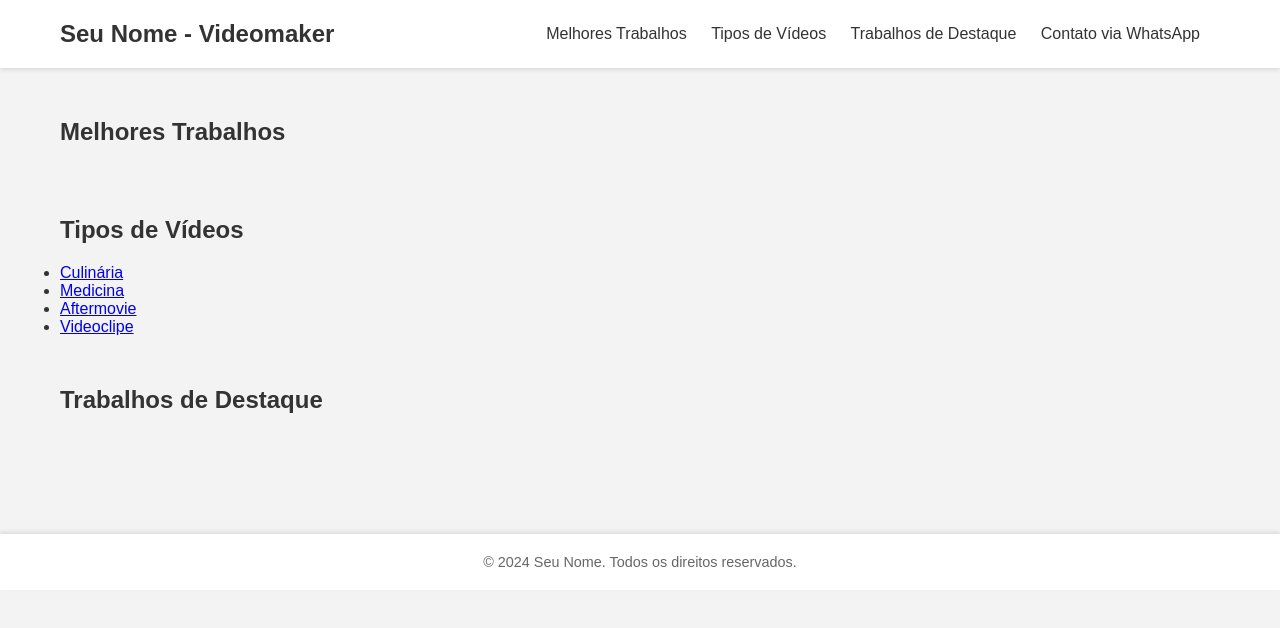
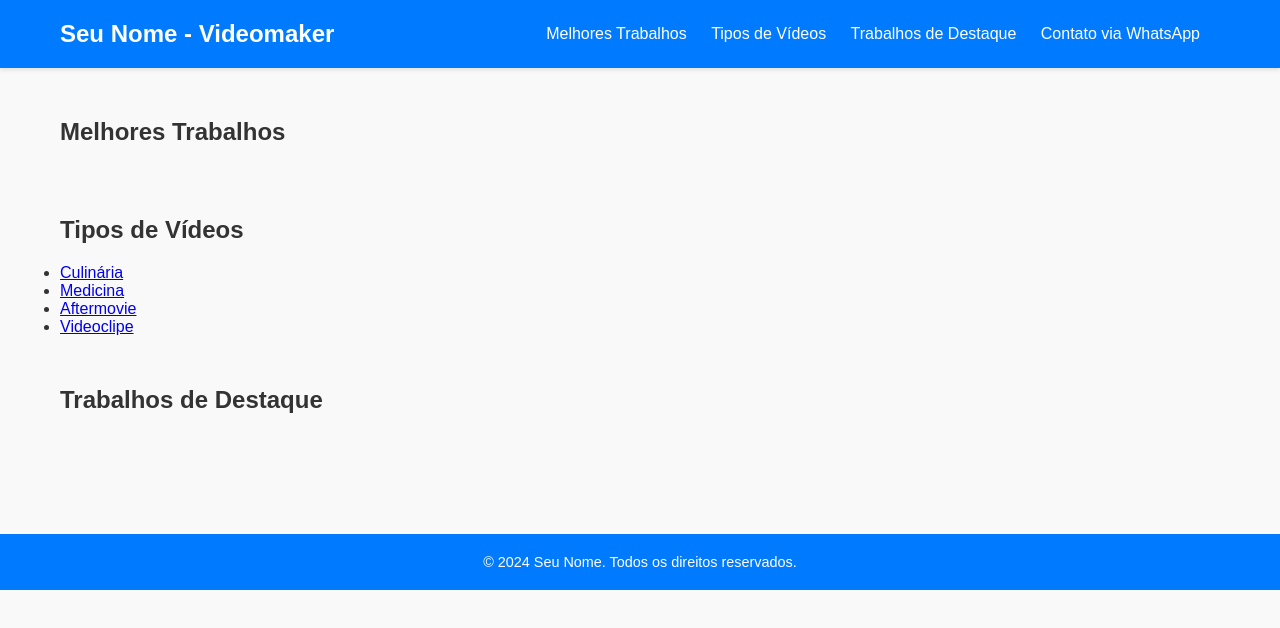
Before and after one commit to otonielljr/otonielljr.github.io, a plain HTML site: page index.html in a window 1280 px wide. Drawn offline with Linux system fonts and the light colour scheme.

Commit message:
styles.css

```diff
--- a/styles.css
+++ b/styles.css
@@ -7,7 +7,7 @@
 
 body {
     font-family: Arial, sans-serif;
-    background-color: #f3f3f3;
+    background-color: #f9f9f9;
     color: #333;
 }
 
@@ -18,7 +18,7 @@ body {
 }
 
 header {
-    background-color: #fff;
+    background-color: #007bff;
     padding: 20px 0;
     box-shadow: 0 2px 4px rgba(0, 0, 0, 0.1);
 }
@@ -31,6 +31,7 @@ header .container {
 
 header h1 {
     font-size: 1.5rem;
+    color: #fff;
 }
 
 nav ul {
@@ -44,13 +45,13 @@ nav ul li {
 
 nav ul li a {
     text-decoration: none;
-    color: #333;
+    color: #fff;
     font-size: 1rem;
     transition: color 0.3s ease;
 }
 
 nav ul li a:hover {
-    color: #0077ff;
+    color: #f8f9fa;
 }
 
 main {
@@ -68,13 +69,12 @@ section h2 {
 }
 
 footer {
-    background-color: #fff;
+    background-color: #007bff;
     padding: 20px 0;
     text-align: center;
-    box-shadow: 0 -2px 4px rgba(0, 0, 0, 0.1);
+    color: #fff;
 }
 
 footer p {
     font-size: 0.9rem;
-    color: #666;
 }
```
